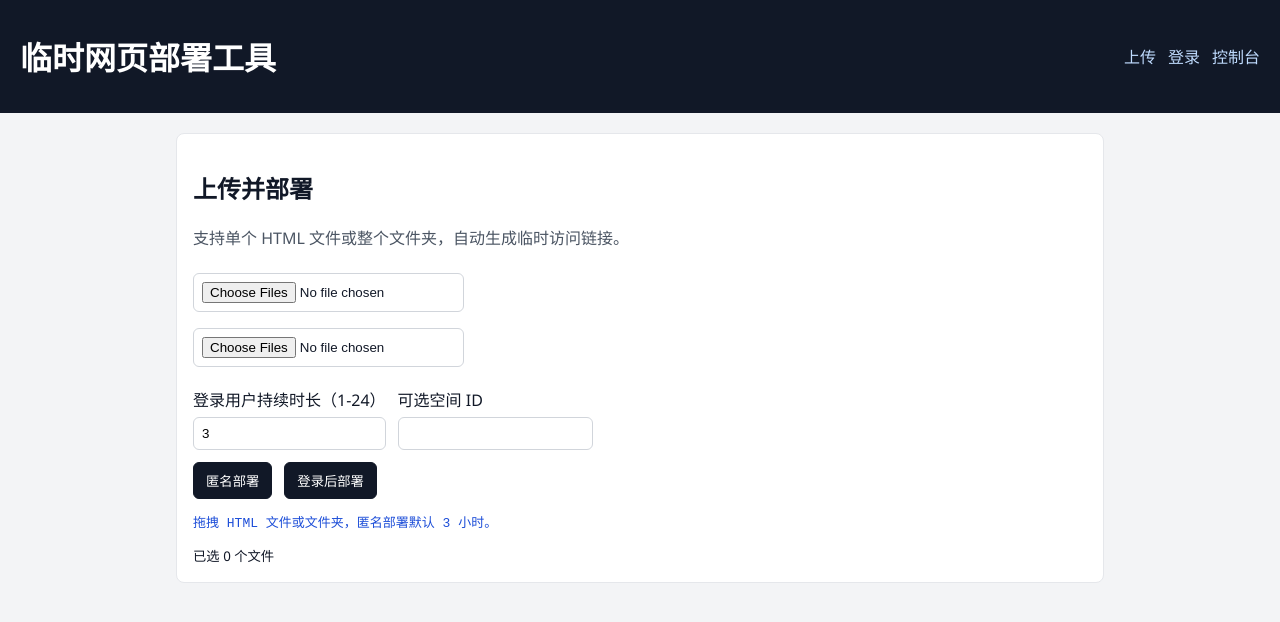
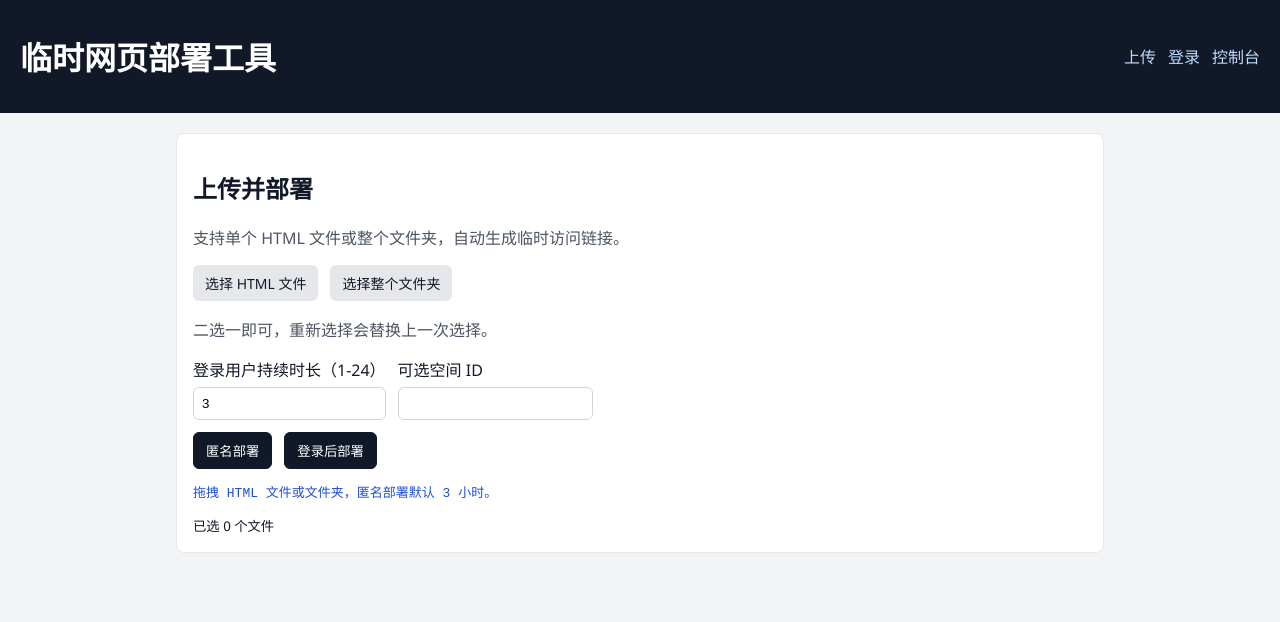
Before and after one commit to fffuuufffuuu/Drop-Share, a React (Vite) app in the folder web/: page / in a window 1280 px wide. Shown: the top 622 px of the page. Built offline with nearby package versions, Linux system fonts and the light colour scheme.

Commit message:
Clarify personal upload file choices

```diff
--- a/web/src/pages/UploadPage.tsx
+++ b/web/src/pages/UploadPage.tsx
@@ -48,14 +48,16 @@ export function UploadPage() {
     <section className="card">
       <h2>上传并部署</h2>
       <p className="hint">支持单个 HTML 文件或整个文件夹，自动生成临时访问链接。</p>
-      <label className="upload-box">
+      <div className="upload-actions">
+        <label className="upload-label">
           <input
             type="file"
             multiple
             onChange={(event) => setEntries(collectUploadEntries(event.target.files))}
           />
+          <span>选择 HTML 文件</span>
         </label>
-      <label className="upload-box">
+        <label className="upload-label">
           <input
             type="file"
             // @ts-expect-error webkitdirectory is available in Chromium-based browsers
@@ -63,7 +65,10 @@ export function UploadPage() {
             multiple
             onChange={(event) => setEntries(collectUploadEntries(event.target.files))}
           />
+          <span>选择整个文件夹</span>
         </label>
+      </div>
+      <p className="hint">二选一即可，重新选择会替换上一次选择。</p>
 
       <div className="row">
         <label>
```
Also changed, not shown: 1 other file (tests, documents, lock files or other folders). Lines whose indentation alone changed are shown as unchanged.
